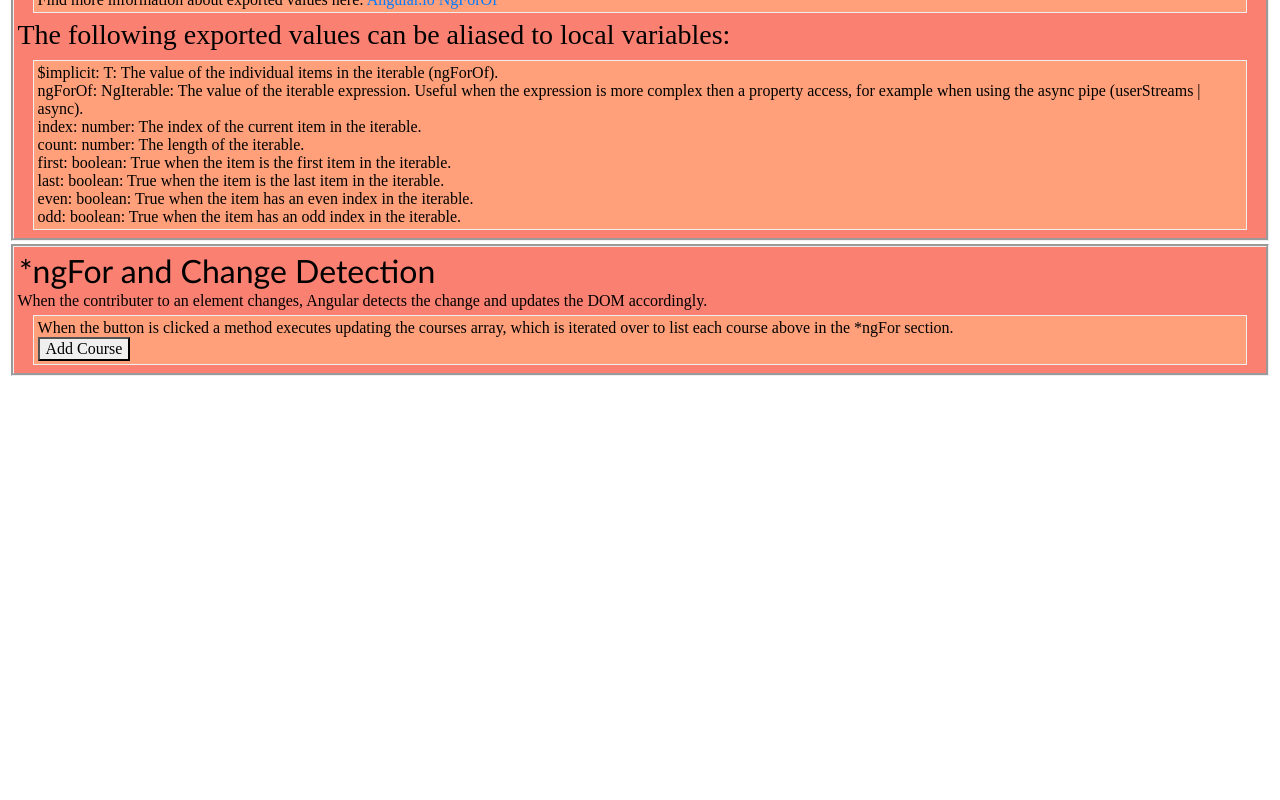
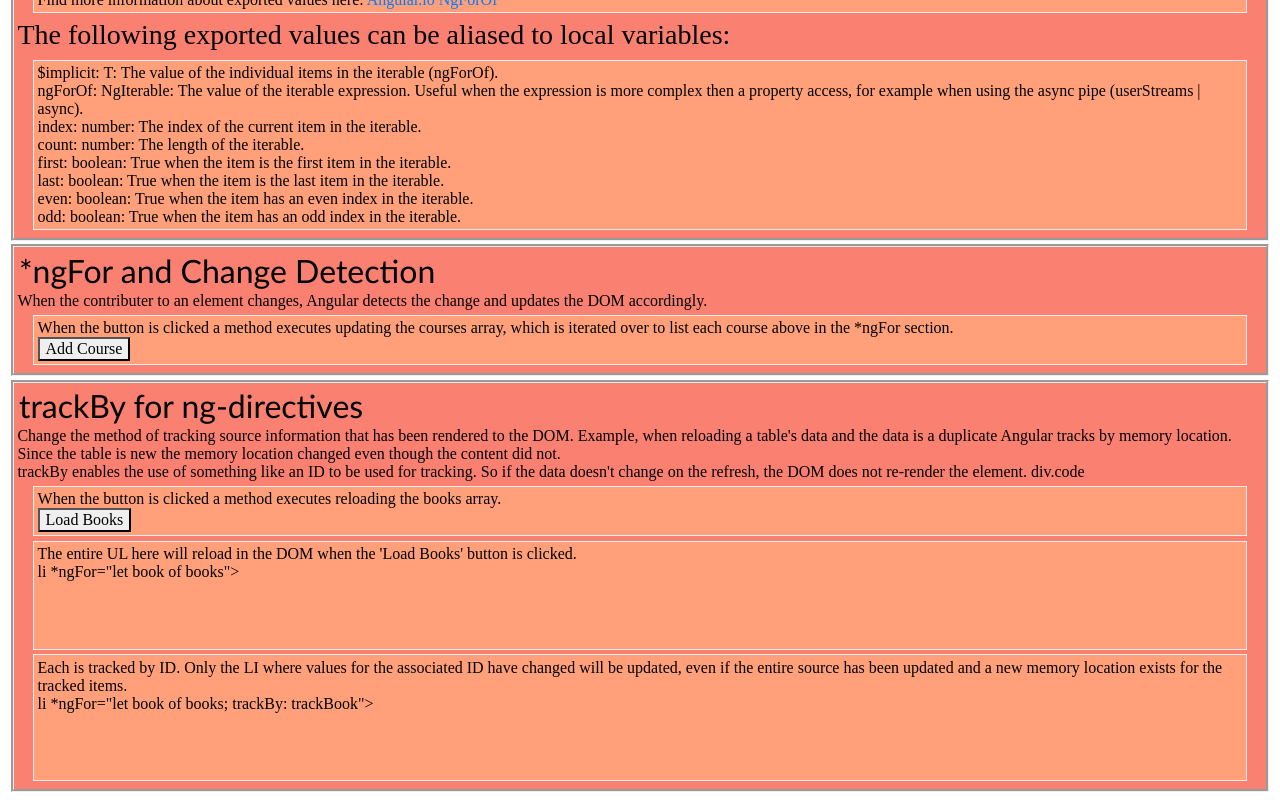
Before and after one commit to clgrogan/Directives-NG, an Angular app: page / in a window 1280 px wide. Shown: the part 681-1481 px from the top of the page. Before the commit the page ends 1065 px from the top, so only its background shows below. Built offline with nearby package versions, Linux system fonts and the light colour scheme.

Commit message:
trackBy added to ngFor

```diff
--- a/src/app/app.component.html
+++ b/src/app/app.component.html
@@ -2,4 +2,5 @@
   <ng-if></ng-if>
   <ng-switch-case></ng-switch-case>
   <ng-for></ng-for>
+  <ng-track-by></ng-track-by>
 </main>
--- a/src/app/app.module.ts
+++ b/src/app/app.module.ts
@@ -5,13 +5,15 @@ import { AppComponent } from './app.component';
 import { NgIfComponent } from './ng-if/ng-if.component';
 import { NgSwitchCaseComponent } from './ng-switch-case/ng-switch-case.component';
 import { NgForComponent } from './ng-for/ng-for.component';
+import { NgTrackByComponent } from './ng-track-by/ng-track-by.component';
 
 @NgModule({
   declarations: [
     AppComponent,
     NgIfComponent,
     NgSwitchCaseComponent,
-    NgForComponent
+    NgForComponent,
+    NgTrackByComponent
   ],
   imports: [
     BrowserModule
--- /dev/null
+++ b/src/app/ng-track-by/ng-track-by.component.html
@@ -0,0 +1,35 @@
+<section class="ng-section">
+  <h2>trackBy for ng-directives</h2>
+  Change the method of tracking source information that has been rendered to the
+  DOM. Example, when reloading a table's data and the data is a duplicate
+  Angular tracks by memory location. Since the table is new the memory location
+  changed even though the content did not. <br />
+  trackBy enables the use of something like an ID to be used for tracking. So if
+  the data doesn't change on the refresh, the DOM does not re-render the
+  element. div.code
+  <p class="code">
+    When the button is clicked a method executes reloading the books array.<br />
+    <button (click)="onClickLoadBooks()">Load Books</button>
+  </p>
+  <div class="code">
+    <p>
+      The entire UL here will reload in the DOM when the 'Load Books' button is
+      clicked.<br />
+      li *ngFor="let book of books">
+    </p>
+    <ul class="pseudo-buttons">
+      <li *ngFor="let book of books">{{ book.name }}</li>
+    </ul>
+  </div>
+  <div class="code">
+    <p>
+      Each is tracked by ID. Only the LI where values for the associated ID have
+      changed will be updated, even if the entire source has been updated and a
+      new memory location exists for the tracked items.<br />
+      li *ngFor="let book of books; trackBy: trackBook">
+    </p>
+    <ul class="pseudo-buttons">
+      <li *ngFor="let book of books; trackBy: trackBook">{{ book.name }}</li>
+    </ul>
+  </div>
+</section>
--- /dev/null
+++ b/src/app/ng-track-by/ng-track-by.component.ts
@@ -0,0 +1,21 @@
+import { Component } from "@angular/core";
+
+@Component({
+  selector: "ng-track-by",
+  templateUrl: "./ng-track-by.component.html",
+  styleUrls: ["../app.component.scss", "./ng-track-by.component.scss"],
+})
+export class NgTrackByComponent {
+  books;
+  onClickLoadBooks = () => {
+    this.books = [
+      { id: 1, name: "IT" },
+      { id: 2, name: "Pet Cemetary" },
+      { id: 3, name: "The Mist" },
+    ];
+  };
+  trackBook = (index, book) => (book ? book.id : undefined);
+  // trackByMethod(index: number, el: any): number {
+  //   return el.id;
+  // }
+}
```
Also changed, not shown: src/app/ng-track-by/ng-track-by.component.scss (added), 1 other file (tests, documents, lock files or other folders).
